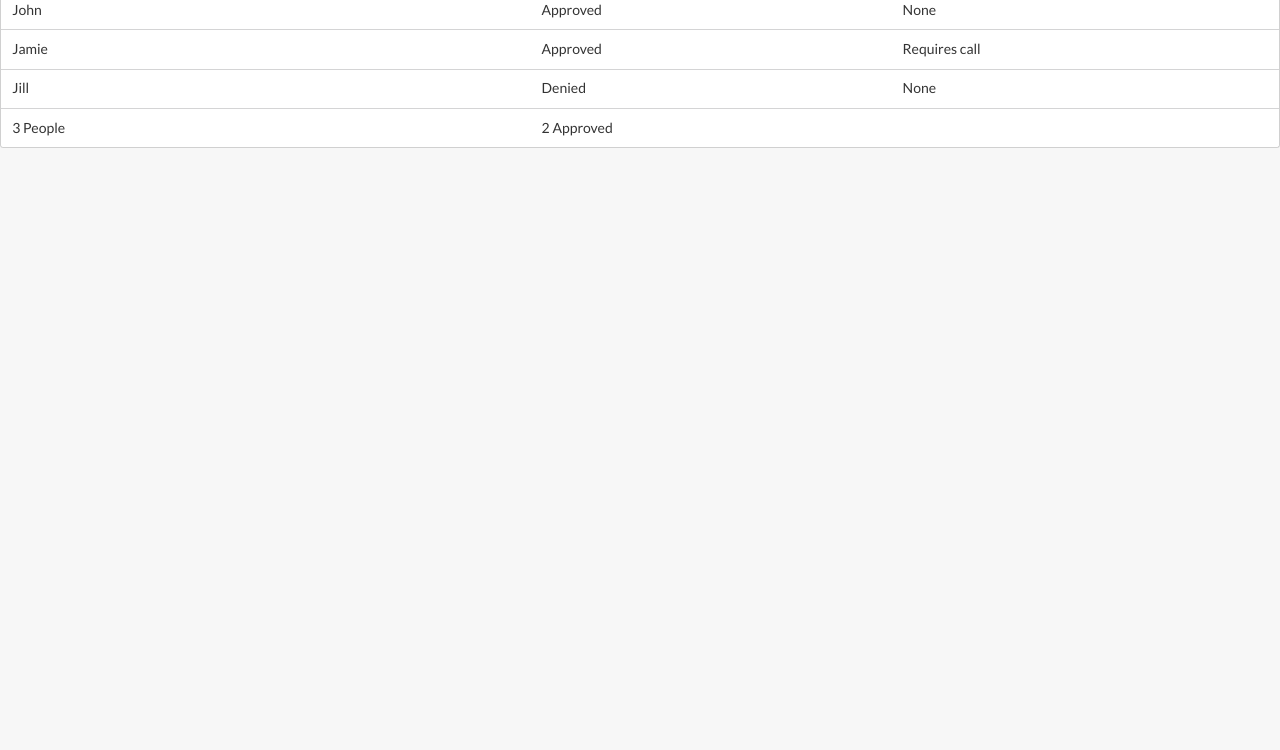
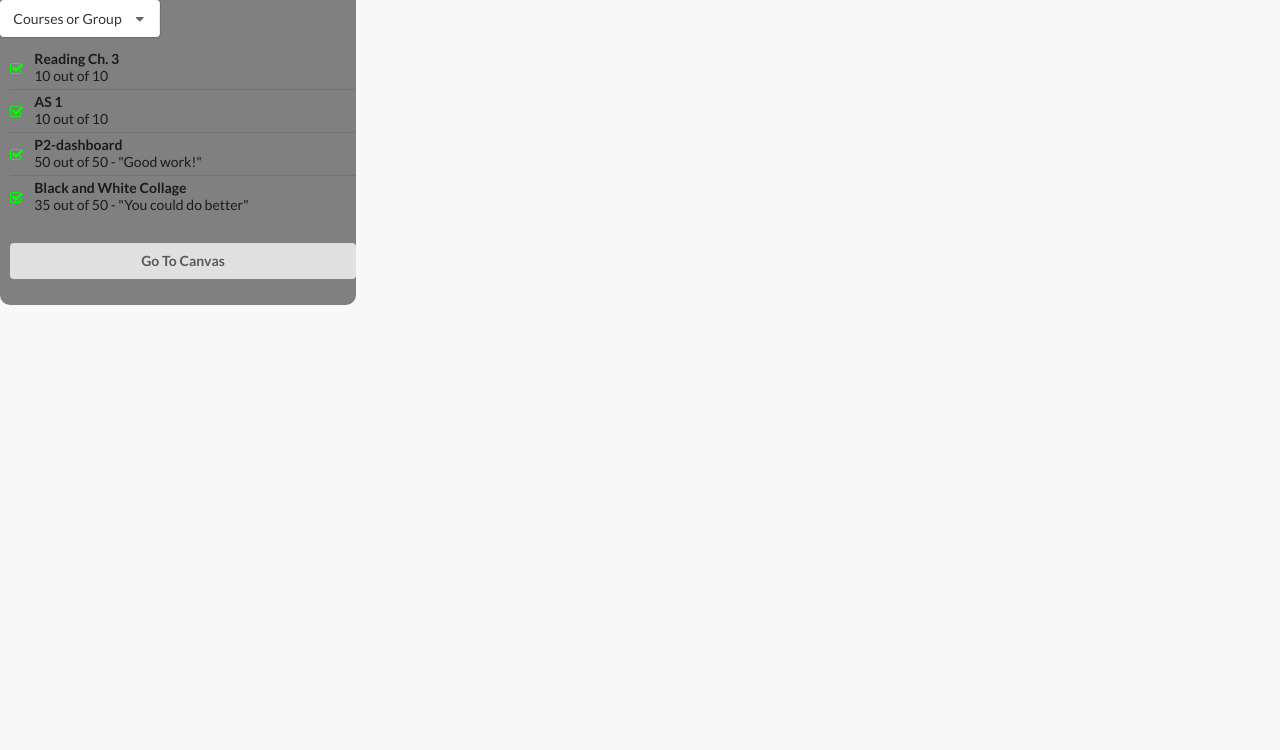
Before and after one commit to stwilliams0223/p2-dashboard, a plain HTML site: page recent-feedback.html in a window 1280 px wide. Shown: the part 50-800 px from the top of the page. Drawn offline with nearby package versions, Linux system fonts and the light colour scheme.

Commit message:
canvas assignments

```diff
--- a/css/styles.css
+++ b/css/styles.css
@@ -279,9 +279,9 @@ margin-top:-25px;
 
 background: #B20000;
 color:white;
-padding-left:15px;
 padding-top:5px;
 border-radius: 10px 10px 0 0;
+text-align: center;
 
 }
 
@@ -297,3 +297,31 @@ a {
 color: white;
 text-decoration: none;
 }
+
+
+.canvas-assignment-box{
+
+
+background: gray;
+width: 356px;
+height: 356px;
+border-radius: 10px 10px 10px 10px;
+margin-top:-25px;
+
+
+}
+
+.canvas .list, .recent-feedback .list{
+
+padding-left:10px;
+
+}
+ .ui .divided .list a:hover{
+
+color:teal;
+}
+
+.recent-feedback .checkmark{
+
+	color:lime;
+}
--- a/recent-feedback.html
+++ b/recent-feedback.html
@@ -7,46 +7,62 @@
   <meta http-equiv="X-UA-Compatible" content="IE=edge,chrome=1" />
   <meta name="viewport" content="width=device-width, initial-scale=1.0, maximum-scale=1.0">
 
-  <title>Liz Anderson Account Balance</title>
+  <title>Recent Feedback</title>
 
   <link rel="stylesheet" type="text/css" href="css/semantic.css">
   <link rel="stylesheet" type="text/css" href="css/styles.css">
 
 </head>
 
-<body class="balance">
+<body class="recent-feedback">
 
-<table class="ui blue table">
-  <thead>
-    <tr>
-      <th>Account Summary</th>
-      <th>Status</th>
-      <th>Notes</th>
-    </tr>
-  </thead>
-  <tbody>
-    <tr>
-      <td>John</td>
-      <td>Approved</td>
-      <td>None</td>
-    </tr>
-    <tr>
-      <td>Jamie</td>
-      <td>Approved</td>
-      <td>Requires call</td>
-    </tr>
-    <tr>
-      <td>Jill</td>
-      <td>Denied</td>
-      <td>None</td>
-    </tr>
-  </tbody>
-  <tfoot>
-    <tr><th>3 People</th>
-    <th>2 Approved</th>
-    <th></th>
-  </tr></tfoot>
-</table>
+<div class="canvas-assignment-box">
+
+<h2 class="widget-header">Recent Feedback</h2>
+
+<div class="ui compact menu">
+  <div class="ui simple dropdown item">
+    <i class="dropdown icon"></i>
+    Courses or Group
+    <div class="menu">
+      <div class="item">DESN 100</div>
+      <div class="item">DESN 216</div>
+      <div class="item">DESN 278</div>
+    </div>
+  </div>
+</div>
+
+<div class="ui divided list">
+  <div class="item">
+    <i class="checkmark box icon"></i>
+    <div class="content">
+      <a class="header">Reading Ch. 3</a>
+      <div class="description">10 out of 10</div>
+    </div>
+  </div>
+  <div class="item">
+    <i class="checkmark box icon"></i>
+    <div class="content">
+      <a class="header">AS 1</a>
+      <div class="description">10 out of 10</div>
+    </div>
+  </div>
+  <div class="item">
+    <i class="checkmark box icon"></i>
+    <div class="content">
+      <a class="header">P2-dashboard</a>
+      <div class="description">50 out of 50 - "Good work!"</div>
+    </div>
+  </div>
+  <div class="item">
+    <i class="checkmark box icon"></i>
+    <div class="content">
+      <a class="header">Black and White Collage</a>
+      <div class="description">35 out of 50 - "You could do better"</div>
+    </div>
+  </div>
+  <div class="fluid ui button" style="margin-top:25px">Go To Canvas</div>
+</div>
 
   <script src="http://code.jquery.com/jquery-2.1.1.min.js"></script>
   <script src="js/semantic.js"></script>
```
Also changed, not shown: coming-up.html (+49 -33 lines), my-courses.html (+1 -1 lines), to-do.html (+49 -33 lines).
